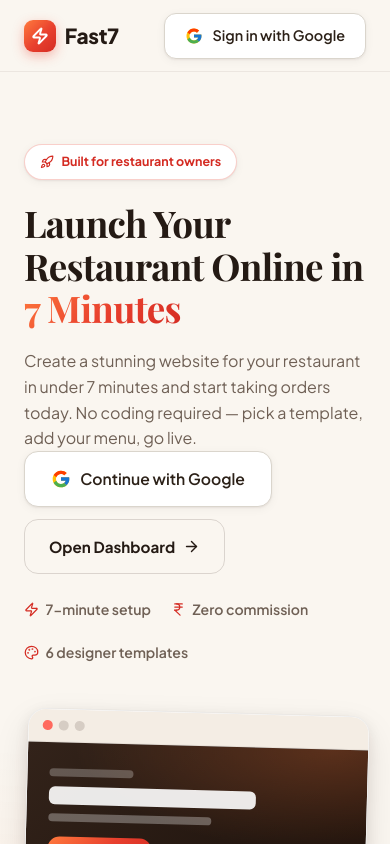
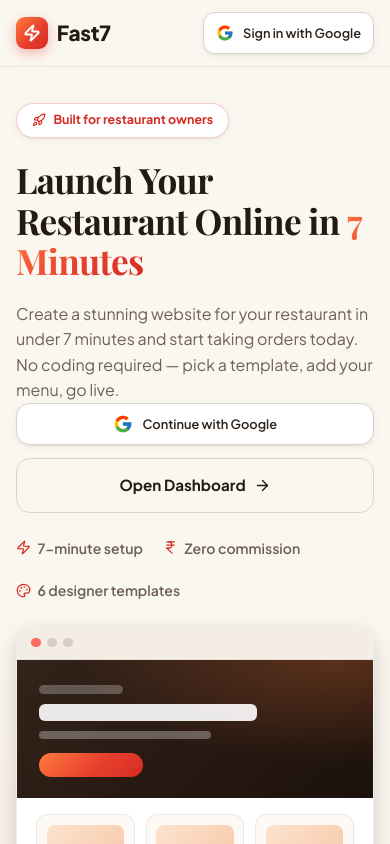
Before and after one commit to shashwatssp/Fast7, a React (Vite) app: page / in a window 390 px wide. Shown: the top 844 px of the page. Built offline with nearby package versions, Linux system fonts and the light colour scheme; no server answers.

Commit message:
UI improvements: responsive design, storefront styling, and overflow checks

```diff
--- a/src/components/HomePage.css
+++ b/src/components/HomePage.css
@@ -13,6 +13,9 @@
   --ease: cubic-bezier(0.16, 1, 0.3, 1);
 
   min-height: 100vh;
+  width: 100%;
+  min-width: 0;
+  overflow-x: clip;
   display: flex;
   flex-direction: column;
   background:
@@ -24,6 +27,34 @@
   line-height: 1.6;
   text-align: left;
   -webkit-font-smoothing: antialiased;
+}
+.home-page,
+.home-page * {
+  box-sizing: border-box;
+}
+
+.home-page img,
+.home-page svg {
+  max-width: 100%;
+}
+
+.home-nav-inner,
+.home-main,
+.home-hero,
+.home-hero-copy,
+.home-hero-visual,
+.home-templates,
+.home-templates-copy,
+.home-returning,
+.home-feature-card {
+  min-width: 0;
+}
+
+.home-page h1,
+.home-page h2,
+.home-page h3,
+.home-page p {
+  overflow-wrap: anywhere;
 }
 
 .home-page h1,
@@ -115,6 +146,7 @@
   display: flex;
   align-items: center;
   gap: 0.6rem;
+  min-width: 0;
 }
 
 .home-nav-link {
@@ -216,7 +248,7 @@
 /* Hero */
 .home-hero {
   display: grid;
-  grid-template-columns: 1fr;
+  grid-template-columns: minmax(0, 1fr);
   gap: 3rem;
   align-items: center;
   padding: 2rem 0 3.5rem;
@@ -293,6 +325,7 @@
 .home-hero-visual {
   display: flex;
   justify-content: center;
+  min-width: 0;
 }
 
 .home-mock {
@@ -371,7 +404,7 @@
 
 .home-mock-grid {
   display: grid;
-  grid-template-columns: repeat(3, 1fr);
+  grid-template-columns: repeat(3, minmax(0, 1fr));
   gap: 0.7rem;
   padding: 1rem 1.2rem 1.3rem;
 }
@@ -463,7 +496,7 @@
 
 .home-features-grid {
   display: grid;
-  grid-template-columns: 1fr;
+  grid-template-columns: minmax(0, 1fr);
   gap: 1.25rem;
 }
 
@@ -508,7 +541,7 @@
 /* Templates strip */
 .home-templates {
   display: grid;
-  grid-template-columns: 1fr;
+  grid-template-columns: minmax(0, 1fr);
   gap: 2rem;
   align-items: center;
   background: #fff;
@@ -527,7 +560,7 @@
 
 .home-swatches {
   display: grid;
-  grid-template-columns: repeat(3, 1fr);
+  grid-template-columns: repeat(3, minmax(0, 1fr));
   gap: 0.8rem;
 }
 
@@ -592,23 +625,66 @@
 /* Responsive */
 @media (min-width: 900px) {
   .home-hero {
-    grid-template-columns: 1.15fr 0.85fr;
+    grid-template-columns: minmax(0, 1.15fr) minmax(0, 0.85fr);
     gap: 3.5rem;
   }
 
   .home-features-grid {
-    grid-template-columns: repeat(3, 1fr);
+    grid-template-columns: repeat(3, minmax(0, 1fr));
   }
 
   .home-templates {
-    grid-template-columns: 1.1fr 0.9fr;
+    grid-template-columns: minmax(0, 1.1fr) minmax(0, 0.9fr);
     padding: 2.75rem 2.5rem;
   }
 }
 
 @media (max-width: 480px) {
+  .home-nav-inner {
+    padding: 0.75rem 1rem;
+  }
   .home-nav-link {
     display: none;
+  }
+
+  .home-google-btn {
+    padding: 0.6rem 0.75rem;
+    font-size: 0.8rem;
+  }
+
+  .home-main {
+    padding: 1.25rem 1rem 2.5rem;
+  }
+
+  .home-hero {
+    gap: 1.5rem;
+    padding: 1rem 0 2.5rem;
+  }
+
+  .home-hero h1 {
+    font-size: clamp(1.85rem, 9vw, 2.3rem);
+  }
+
+  .home-hero-actions > button,
+  .home-hero-actions > a,
+  .home-returning > button,
+  .home-templates-copy > button {
+    width: 100%;
+    justify-content: center;
+  }
+
+  .home-mock {
+    transform: none;
+  }
+
+  .home-templates,
+  .home-cta {
+    padding: 1.5rem 1rem;
+  }
+
+  .home-cta-btn {
+    max-width: 100%;
+    white-space: normal;
   }
 }
 
--- a/src/components/website/RestaurantPage.css
+++ b/src/components/website/RestaurantPage.css
@@ -31,6 +31,9 @@
   --ease: cubic-bezier(0.16, 1, 0.3, 1);
 
   min-height: 100vh;
+  width: 100%;
+  min-width: 0;
+  overflow-x: clip;
   display: flex;
   flex-direction: column;
   background:
@@ -42,6 +45,43 @@
   text-align: left;
   -webkit-font-smoothing: antialiased;
   -moz-osx-font-smoothing: grayscale;
+}
+
+.restaurant-page,
+.restaurant-page * {
+  box-sizing: border-box;
+}
+
+.restaurant-page img,
+.restaurant-page svg {
+  max-width: 100%;
+}
+
+.header-content,
+.restaurant-main,
+.menu-container,
+.menu-items-container,
+.menu-item,
+.item-details,
+.item-header,
+.item-header h3,
+.restaurant-contact,
+.contact-chip,
+.cart-content,
+.footer-content,
+.footer-section {
+  min-width: 0;
+}
+
+.restaurant-header h1,
+.restaurant-bio,
+.contact-chip,
+.item-header h3,
+.item-description,
+.footer-section p,
+.cart-item-price,
+.order-id {
+  overflow-wrap: anywhere;
 }
 
 .restaurant-page h1,
@@ -207,7 +247,7 @@
 }
 
 .restaurant-header h1 {
-  font-size: clamp(2.4rem, 6vw, 4.2rem);
+  font-size: clamp(2rem, 6vw, 4.2rem);
   font-weight: 700;
   letter-spacing: -0.02em;
   text-shadow: 0 4px 30px rgba(0, 0, 0, 0.35);
@@ -231,6 +271,7 @@
   align-items: center;
   gap: 0.45rem;
   max-width: 100%;
+  white-space: normal;
   padding: 0.5rem 1rem;
   border-radius: 999px;
   background: rgba(0, 0, 0, 0.35);
@@ -496,7 +537,7 @@
 
 .menu-items-grid {
   display: grid;
-  grid-template-columns: 1fr;
+  grid-template-columns: minmax(0, 1fr);
   gap: 1.4rem;
 }
 
@@ -583,6 +624,7 @@
   font-size: 1.05rem;
   font-weight: 700;
   color: var(--ink);
+  min-width: 0;
 }
 
 .item-price {
@@ -776,6 +818,7 @@
   z-index: 1;
   width: 100%;
   max-width: 460px;
+  min-width: 0;
   height: 100%;
   background: var(--cream);
   display: flex;
@@ -910,6 +953,7 @@
   display: flex;
   align-items: center;
   gap: 0.5rem;
+  flex-shrink: 0;
 }
 
 .quantity-controls {
@@ -1299,7 +1343,7 @@
 
 .footer-content {
   display: grid;
-  grid-template-columns: 1fr;
+  grid-template-columns: minmax(0, 1fr);
   gap: 2.25rem;
   max-width: 1200px;
   margin: 0 auto;
@@ -1386,7 +1430,7 @@
   }
 
   .menu-items-grid {
-    grid-template-columns: repeat(2, 1fr);
+    grid-template-columns: repeat(2, minmax(0, 1fr));
   }
 
   .cart-content {
@@ -1396,13 +1440,75 @@
 
 @media (min-width: 768px) {
   .footer-content {
-    grid-template-columns: repeat(3, 1fr);
+    grid-template-columns: repeat(3, minmax(0, 1fr));
   }
 }
 
 @media (min-width: 1024px) {
   .menu-items-grid {
-    grid-template-columns: repeat(3, 1fr);
+    grid-template-columns: repeat(3, minmax(0, 1fr));
+  }
+}
+
+/* Phones — must stay AFTER the base rules above so these win */
+@media (max-width: 480px) {
+  .header-content {
+    padding: 4rem 1rem 2.5rem;
+  }
+
+  .restaurant-main {
+    padding: 1rem 1rem 3rem;
+  }
+
+  .restaurant-header h1 {
+    font-size: clamp(1.85rem, 9vw, 2.4rem);
+  }
+
+  .contact-chip {
+    max-width: 100%;
+  }
+
+  .menu-heading {
+    padding-top: 1.75rem;
+  }
+
+  .item-header {
+    flex-wrap: wrap;
+  }
+
+  .cart-button {
+    right: 1rem;
+    bottom: 1rem;
+    max-width: calc(100% - 2rem);
+  }
+
+  .cart-item {
+    flex-wrap: wrap;
+  }
+
+  .cart-item-actions {
+    width: 100%;
+    justify-content: space-between;
+  }
+
+  .cart-header,
+  .cart-items,
+  .cart-total,
+  .checkout-form-container {
+    padding-left: 1rem;
+    padding-right: 1rem;
+  }
+
+  .checkout-actions {
+    flex-wrap: wrap;
+  }
+
+  .checkout-actions > button {
+    flex: 1 1 100%;
+  }
+
+  .restaurant-footer {
+    padding: 2.5rem 1rem 1.5rem;
   }
 }
 
--- a/src/index.css
+++ b/src/index.css
@@ -29,7 +29,7 @@
   margin: 0;
   display: flex;
   place-items: center;
-  min-width: 320px;
+  min-width: 0;
   min-height: 100vh;
 }
 
```
Also changed, not shown: cdp-check.mjs (added, +74 -0 lines).
